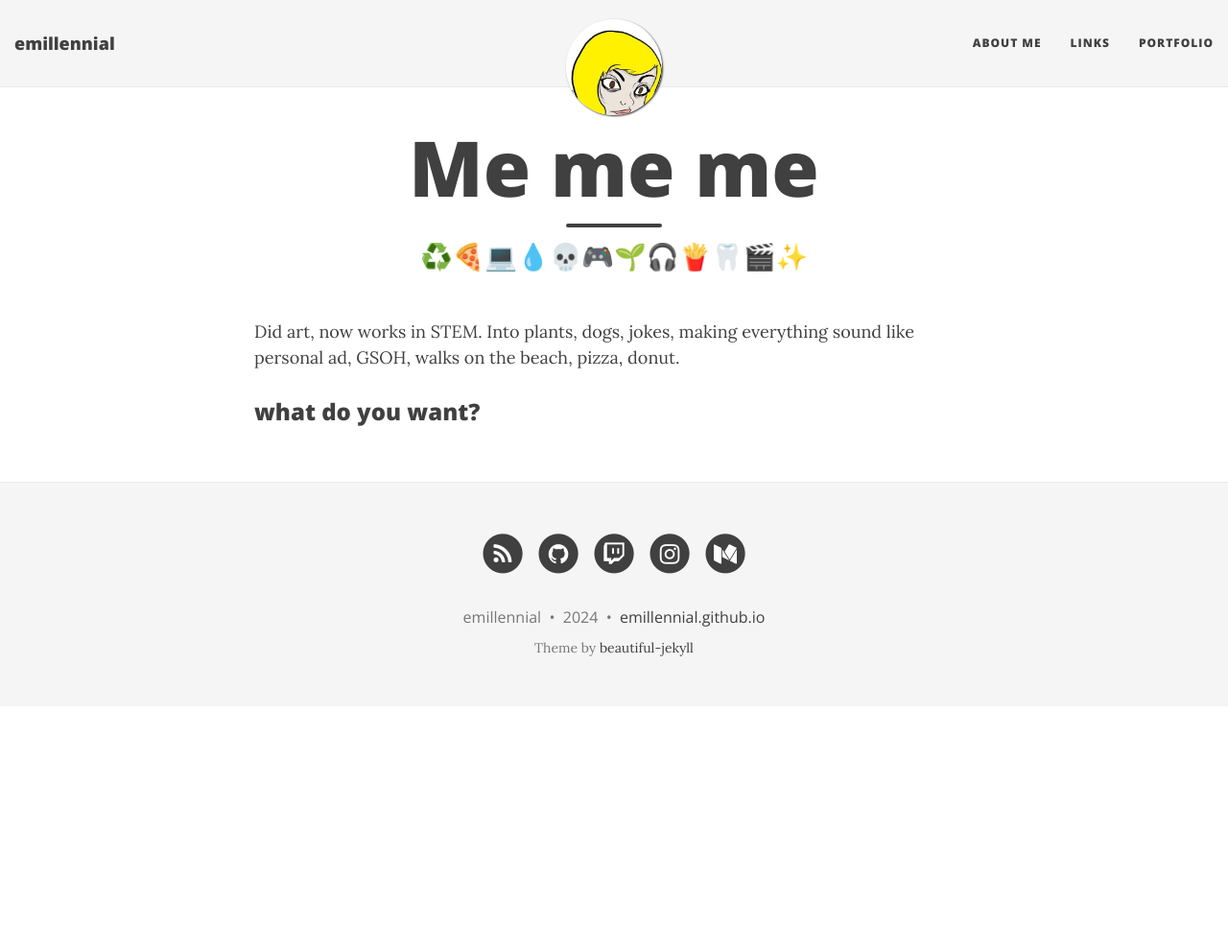
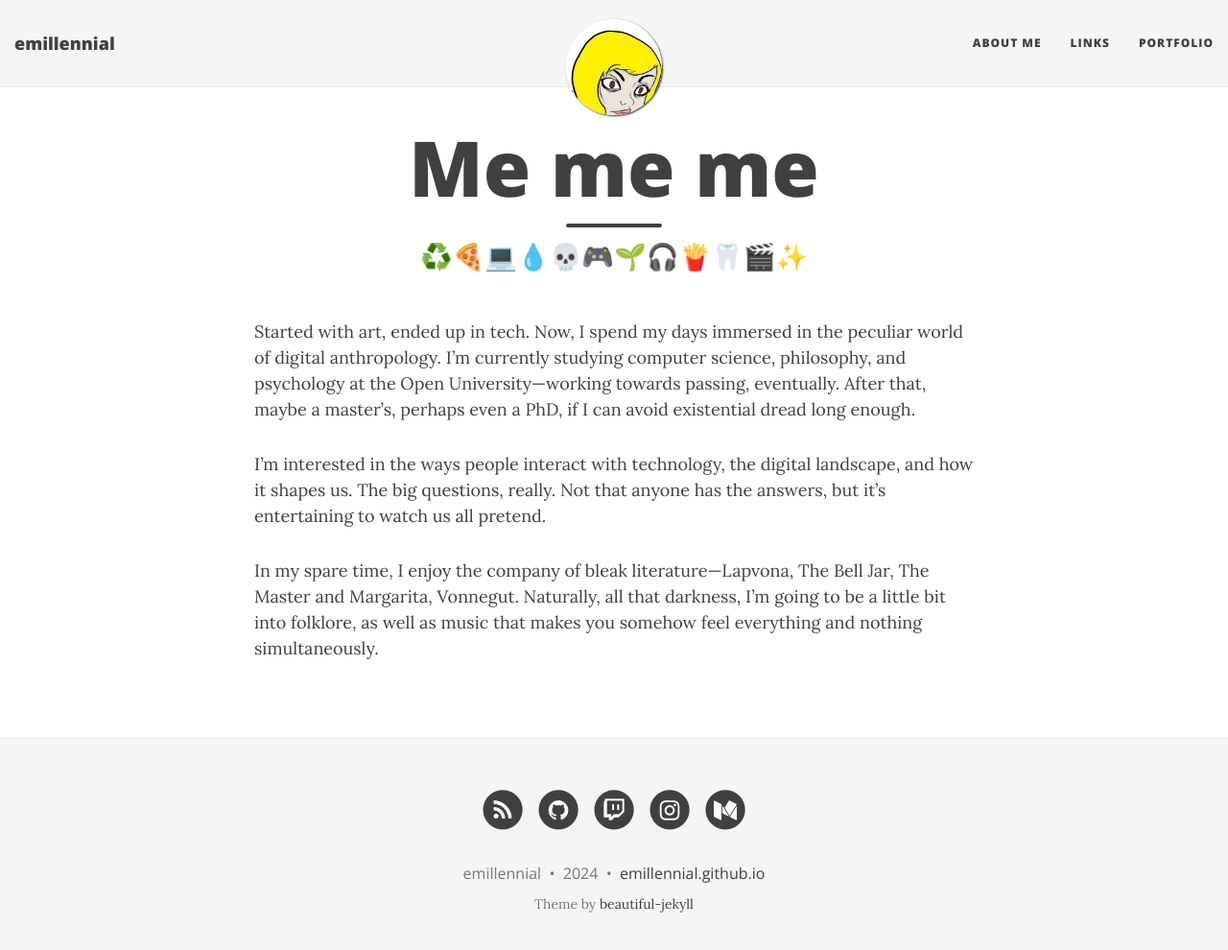
Before and after one commit to emillennial/emillennial.github.io, a Jekyll site: the page built from aboutme.md, in a window 1280 px wide and 1003 px high. Shown: the top 990 px of the window at 96% size. Built offline with Jekyll 4.4.1, drawn with Linux system fonts in a browser that asks for light colours; nearby versions of some CDN libraries.

Commit message:
Update aboutme.md

```diff
--- a/aboutme.md
+++ b/aboutme.md
@@ -4,6 +4,8 @@ title: Me me me
 subtitle: ♻️🍕💻💧💀🎮🌱🎧🍟🦷🎬✨
 ---
 
-Did art, now works in STEM. Into plants, dogs, jokes, making everything sound like personal ad, GSOH, walks on the beach, pizza, donut.
+Started with art, ended up in tech. Now, I spend my days immersed in the peculiar world of digital anthropology. I’m currently studying computer science, philosophy, and psychology at the Open University—working towards passing, eventually. After that, maybe a master’s, perhaps even a PhD, if I can avoid existential dread long enough.
 
-### what do you want?
+I’m interested in the ways people interact with technology, the digital landscape, and how it shapes us. The big questions, really. Not that anyone has the answers, but it’s entertaining to watch us all pretend.
+
+In my spare time, I enjoy the company of bleak literature—Lapvona, The Bell Jar, The Master and Margarita, Vonnegut. Naturally, all that darkness, I'm going to be a little bit into folklore, as well as music that makes you somehow feel everything and nothing simultaneously.
```
